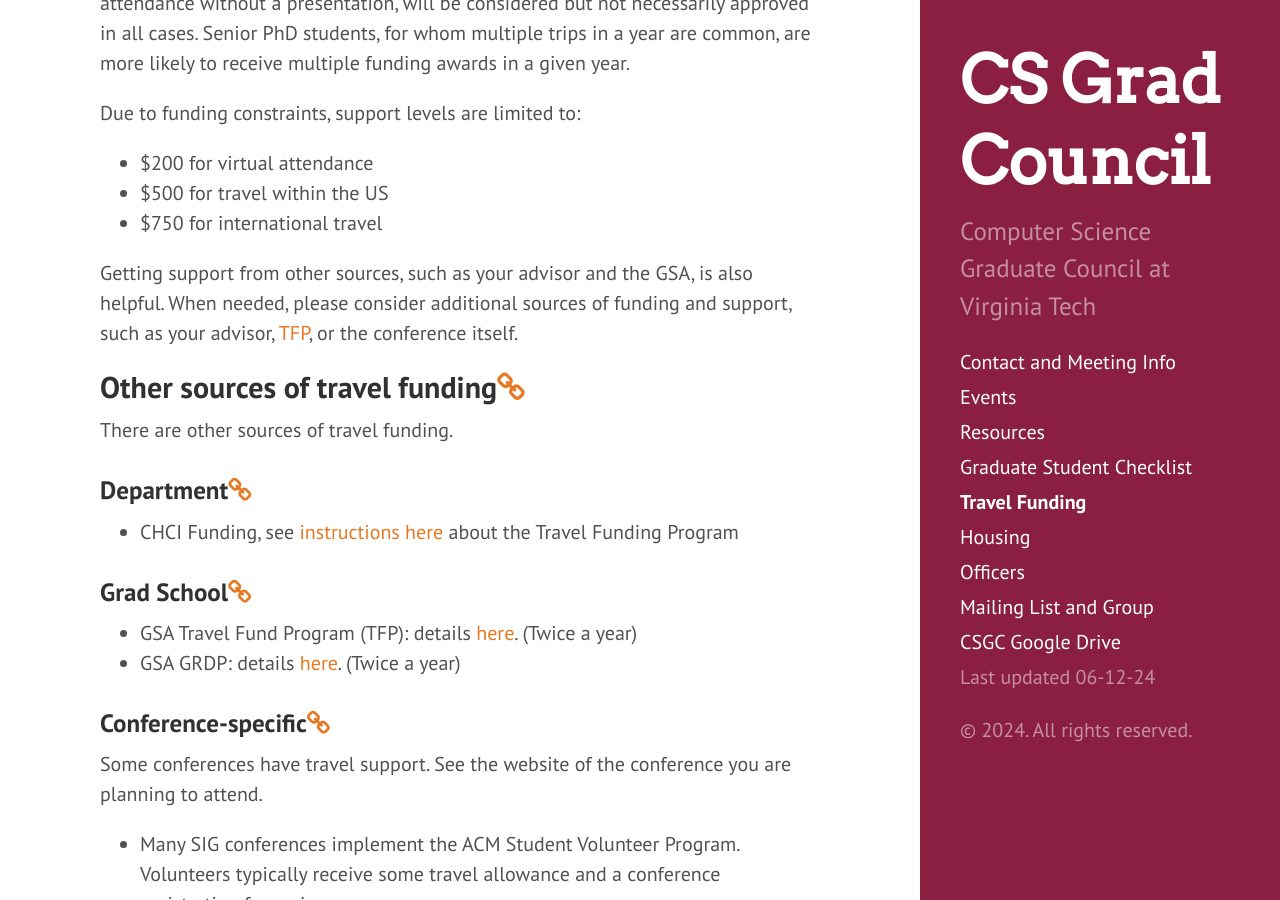
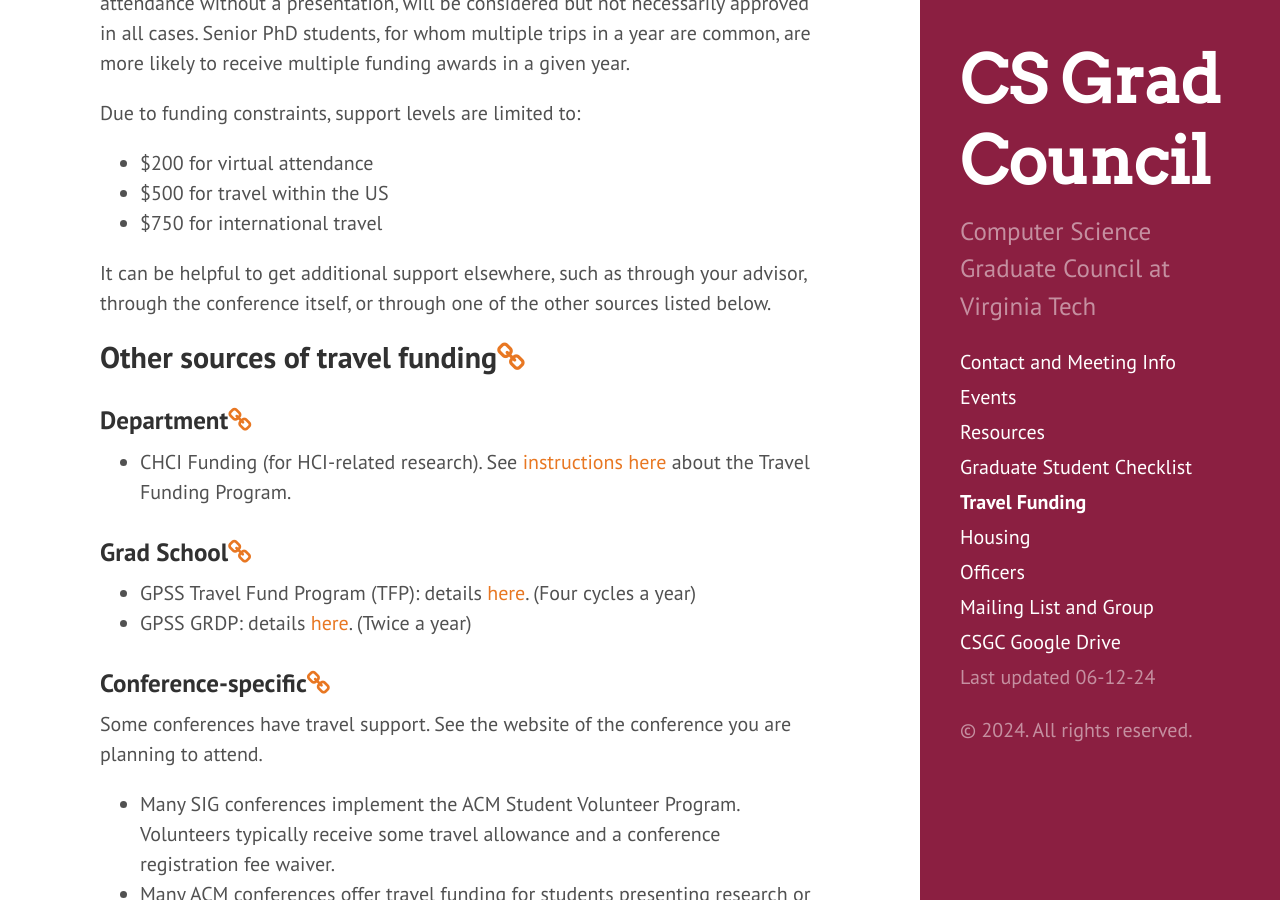
Before and after one commit to CSGraduateCouncil-VirginiaTech/csgc-website, a Jekyll site: the page built from travel_funding.md, in a window 1280 px wide and 900 px high, scrolled down 731 px. Built offline with Jekyll 4.4.1, drawn with Linux system fonts in a browser that asks for light colours; some of the changed text lies outside the part shown.

Commit message:
Update travel_funding.md (#254)
Link to a new form; other minor fixes.

```diff
--- a/travel_funding.md
+++ b/travel_funding.md
@@ -20,7 +21,7 @@
 through June 30). The 1st day of your trip defines which fiscal year it
 is in.
 
-Requests for support must be submitted via the *Travel Fund Request Form* **before**
+Requests for support must be submitted via the [*Travel Fund Request Form*](https://forms.gle/haEEivAHoTVrFJaE7) **before**
 the departure date of your travel. Presuming the travel request is approved, a
 link to a travel approval form will be provided along with further instructions.
 
@@ -35,21 +36,18 @@
 * $500 for travel within the US
 * $750 for international travel
 
-Getting support from other sources, such as your advisor and the GSA, is also helpful.
-When needed, please consider additional sources of funding and support, such as your advisor, [TFP](https://blogs.lt.vt.edu/graduatestudentassembly/what-we-can-offer-you/funding-opportunities/travel-fund-program/), or the conference itself.
+It can be helpful to get additional support elsewhere, such as through your advisor, through the conference itself, or through one of the other sources listed below.
 
 ## <a name="Othersourcesoftravelfunding"></a>Other sources of travel funding<a href="#Othersourcesoftravelfunding"><i class="fa fa-link" aria-hidden="true"></i></a>
 
-There are other sources of travel funding.
-
 ### <a name="Department"></a>Department<a href="#Department"><i class="fa fa-link" aria-hidden="true"></i></a>
 
-- CHCI Funding, see [instructions here](http://hci.vt.edu/programs/) about the Travel Funding Program
+- CHCI Funding (for HCI-related research). See [instructions here](http://hci.vt.edu/programs/) about the Travel Funding Program.
 
 ### <a name="Gradschool"></a>Grad School<a href="#Gradschool"><i class="fa fa-link" aria-hidden="true"></i></a>
 
-- GSA Travel Fund Program (TFP): details [here](https://gpss.vt.edu/programs/tfp.html). (Twice a year)
-- GSA GRDP: details [here](https://gpss.vt.edu/programs/grdp.html). (Twice a year)
+- GPSS Travel Fund Program (TFP): details [here](https://gpss.vt.edu/programs/tfp.html). (Four cycles a year)
+- GPSS GRDP: details [here](https://gpss.vt.edu/programs/grdp.html). (Twice a year)
 
 ### <a name="Conference-specific"></a>Conference-specific<a href="#Conference-specific"><i class="fa fa-link" aria-hidden="true"></i></a>
 
```
Also changed, not shown: other parts of travel_funding.md (+2 -1 lines).
